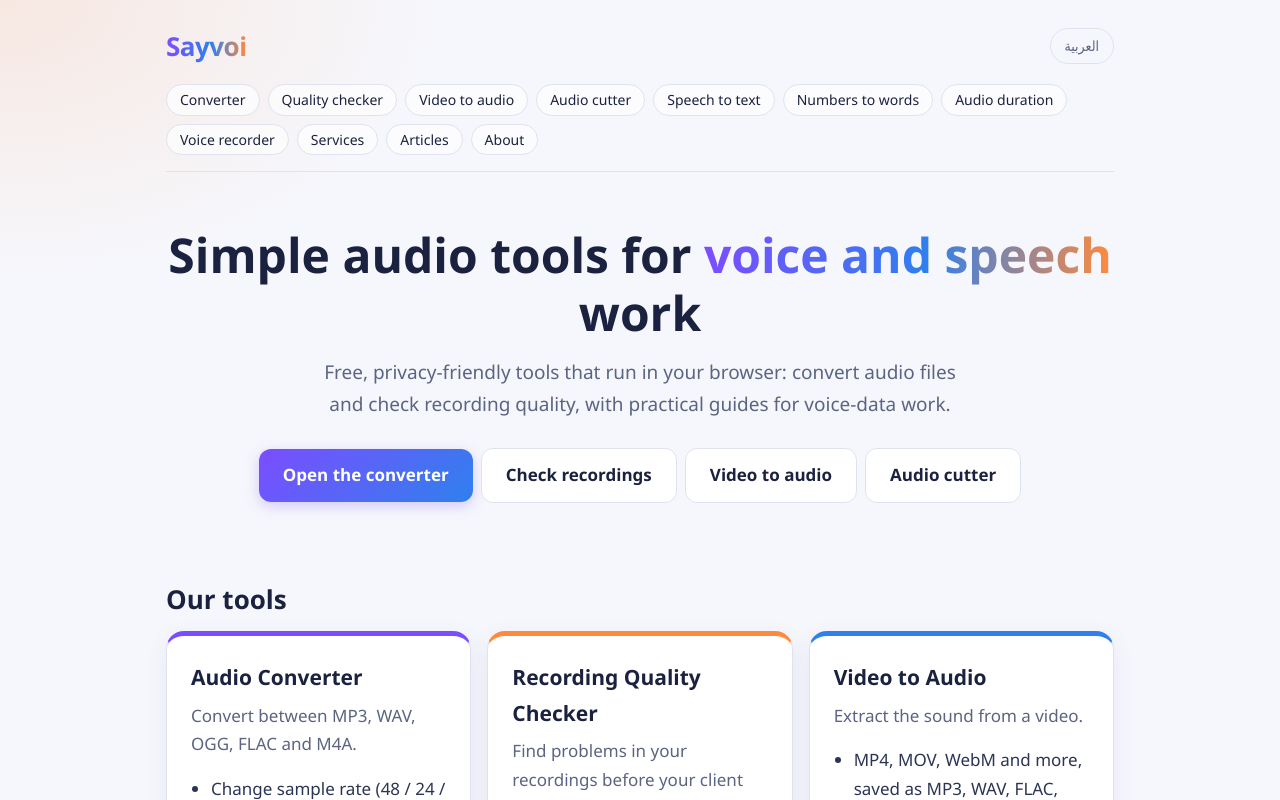
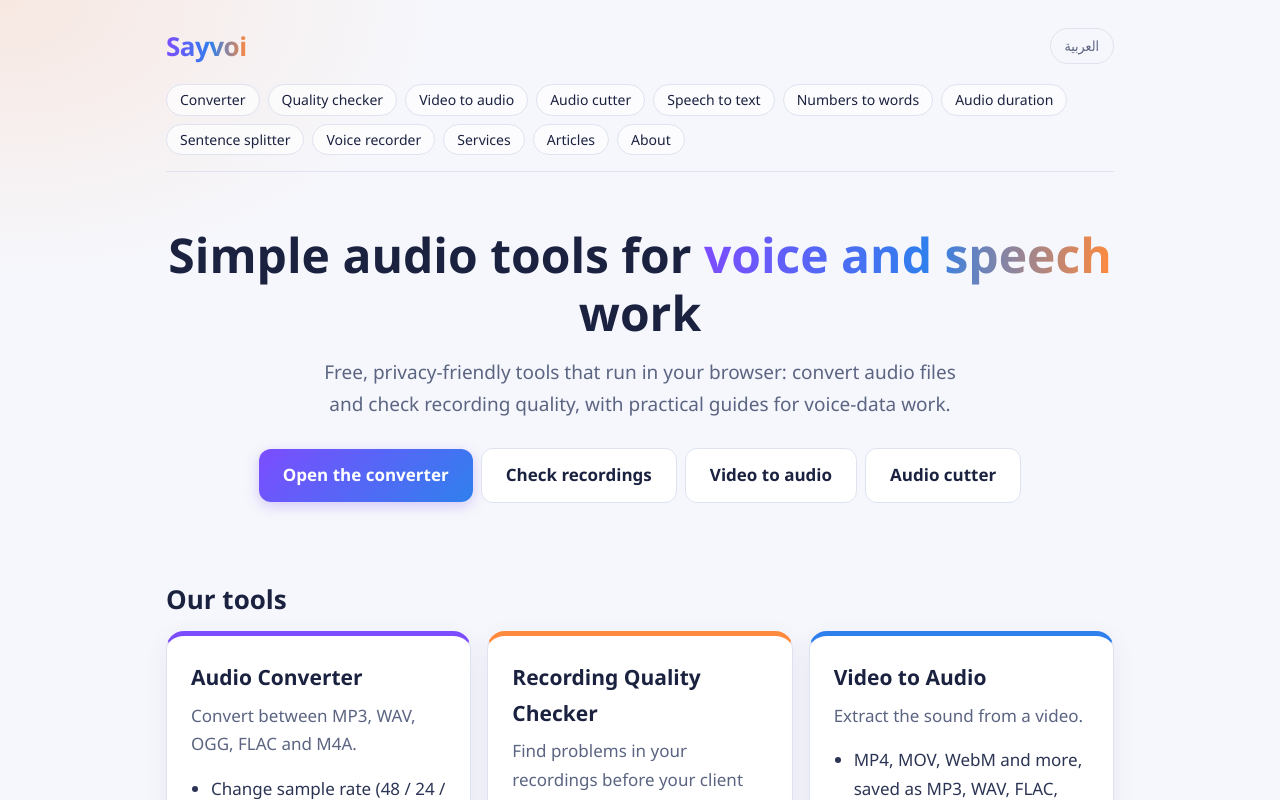
Before and after one commit to wrecker0000000-tech/sayvoi-site, a plain HTML site: page index.html in a window 1280 px wide. Shown: the top 800 px of the page. Drawn offline with Linux system fonts and the light colour scheme.

Commit message:
Add files via upload

```diff
--- a/index.html
+++ b/index.html
@@ -72,7 +72,7 @@ nav.top a.on:hover,.top a.nl.on:hover{color:#fff}
 <body>
 <div class="wrap">
 <nav class="top"><a class="brand" href="/">Sayvoi</a>
-<a class="nl" href="https://convert.sayvoi.com/" data-t="n1"></a><a class="nl" href="https://convert.sayvoi.com/check/" data-t="n2"></a><a class="nl" href="https://convert.sayvoi.com/video-to-audio/" data-t="n5"></a><a class="nl" href="https://convert.sayvoi.com/audio-cutter/" data-t="n7"></a><a class="nl" href="https://convert.sayvoi.com/speech-to-text/" data-t="n8"></a><a class="nl" href="https://convert.sayvoi.com/numbers-to-words/" data-t="n9"></a><a class="nl" href="https://convert.sayvoi.com/audio-duration/" data-t="n10"></a><a class="nl" href="https://convert.sayvoi.com/voice-recorder/" data-t="n11"></a><a class="nl" href="/services/" data-t="n6"></a><a class="nl" href="https://convert.sayvoi.com/articles/" data-t="n3"></a><a class="nl" href="https://convert.sayvoi.com/about.html" data-t="n4"></a>
+<a class="nl" href="https://convert.sayvoi.com/" data-t="n1"></a><a class="nl" href="https://convert.sayvoi.com/check/" data-t="n2"></a><a class="nl" href="https://convert.sayvoi.com/video-to-audio/" data-t="n5"></a><a class="nl" href="https://convert.sayvoi.com/audio-cutter/" data-t="n7"></a><a class="nl" href="https://convert.sayvoi.com/speech-to-text/" data-t="n8"></a><a class="nl" href="https://convert.sayvoi.com/numbers-to-words/" data-t="n9"></a><a class="nl" href="https://convert.sayvoi.com/audio-duration/" data-t="n10"></a><a class="nl" href="https://convert.sayvoi.com/sentence-splitter/" data-t="n12"></a><a class="nl" href="https://convert.sayvoi.com/voice-recorder/" data-t="n11"></a><a class="nl" href="/services/" data-t="n6"></a><a class="nl" href="https://convert.sayvoi.com/articles/" data-t="n3"></a><a class="nl" href="https://convert.sayvoi.com/about.html" data-t="n4"></a>
 <button class="lang" id="langBtn" type="button">العربية</button></nav>
 
 <section class="hero">
@@ -124,7 +124,7 @@ nav.top a.on:hover,.top a.nl.on:hover{color:#fff}
       c2t:"Recording Quality Checker", c2p:"Find problems in your recordings before your client does.", c2l:["Clipping, noise, silence at the start and end","Sample rate, channels, bit depth and duplicates","Set your project specs, get pass / warning / fail and a CSV report"], c2b:"Check recordings",
       c3t:"Video to Audio", c3p:"Extract the sound from a video.", c3l:["MP4, MOV, WebM and more, saved as MP3, WAV, FLAC, OGG or M4A","Set sample rate and channels for speech projects","The video is never uploaded"], c3b:"Extract audio",
       c4t:"Audio Cutter", c4p:"Cut the part you need from any audio file.", c4l:["Drag two handles on the waveform, or type exact start and end times","Preview, add a fade in or fade out","Save as MP3 or WAV, without uploading the file"], c4b:"Cut audio",
-      n8:"Speech to text", n9:"Numbers to words", n10:"Audio duration", n11:"Voice recorder",
+      n8:"Speech to text", n9:"Numbers to words", n10:"Audio duration", n11:"Voice recorder", n12:"Sentence splitter",
       c5t:"Audio to Text (beta)", c5p:"Get a draft transcript from your audio.", c5l:["Arabic (Fusha), English and French, up to 10 minutes","Runs in your browser, the audio is never uploaded","Copy the text and edit it to your guidelines"], c5b:"Transcribe audio",
       c6t:"Numbers to Arabic Words", c6p:"Write numbers the way they are spoken.", c6l:["Egyptian dialect or Modern Standard Arabic","Numbers, dates, times, amounts, percentages and phone numbers","Find any digits left in your text"], c6b:"Convert numbers",
       c7t:"Audio Duration Calculator", c7p:"Total hours of many recordings in seconds.", c7l:["Total, average, longest and shortest file","Sample rate and channels for each file","Check project rules and export a CSV"], c7b:"Calculate duration",
@@ -145,7 +145,7 @@ nav.top a.on:hover,.top a.nl.on:hover{color:#fff}
       c2t:"فاحص جودة التسجيلات", c2p:"اكتشف مشكلات تسجيلاتك قبل أن يكتشفها عميلك.", c2l:["التشويه والضوضاء والصمت في البداية والنهاية","معدل العينة والقنوات وعمق البت والتكرار","حدّد مواصفات مشروعك لتحصل على سليم / تنبيه / مرفوض وتقرير CSV"], c2b:"افحص التسجيلات",
       c3t:"الفيديو إلى صوت", c3p:"استخرج الصوت من فيديو.", c3l:["MP4 وMOV وWebM وغيرها، بصيغة MP3 أو WAV أو FLAC أو OGG أو M4A","اضبط معدل العينة والقنوات لمشاريع الكلام","لا يُرفع الفيديو أبدًا"], c3b:"استخرج الصوت",
       c4t:"قص الصوت", c4p:"اقطع الجزء الذي تحتاجه من أي ملف صوتي.", c4l:["اسحب مقبضين على شكل الموجة، أو اكتب وقتي البداية والنهاية بدقة","استمع للمقطع وأضف تلاشيًا في البداية أو النهاية","احفظه MP3 أو WAV دون رفع الملف"], c4b:"قص الصوت",
-      n8:"الصوت إلى نص", n9:"الأرقام بالحروف", n10:"مدة الملفات", n11:"مسجّل الصوت",
+      n8:"الصوت إلى نص", n9:"الأرقام بالحروف", n10:"مدة الملفات", n11:"مسجّل الصوت", n12:"مقسّم الجمل",
       c5t:"الصوت إلى نص (بيتا)", c5p:"احصل على مسودة تفريغ من صوتك.", c5l:["فصحى وإنجليزي وفرنسي، حتى 10 دقائق","يعمل داخل متصفحك ولا يُرفع الصوت أبدًا","انسخ النص وعدّله حسب إرشاداتك"], c5b:"فرّغ الصوت",
       c6t:"الأرقام بالحروف العربية", c6p:"اكتب الأرقام كما تُنطق.", c6l:["باللهجة المصرية أو الفصحى","الأرقام والتواريخ والأوقات والمبالغ والنسب وأرقام الهاتف","اكتشف أي أرقام بقيت في نصك"], c6b:"حوّل الأرقام",
       c7t:"حاسبة مدة الملفات الصوتية", c7p:"إجمالي ساعات عشرات التسجيلات في ثوانٍ.", c7l:["الإجمالي والمتوسط وأطول وأقصر ملف","معدل العينة والقنوات لكل ملف","افحص شروط المشروع وصدّر CSV"], c7b:"احسب المدة",
```
Also changed, not shown: services/index.html (+2 -2 lines).
